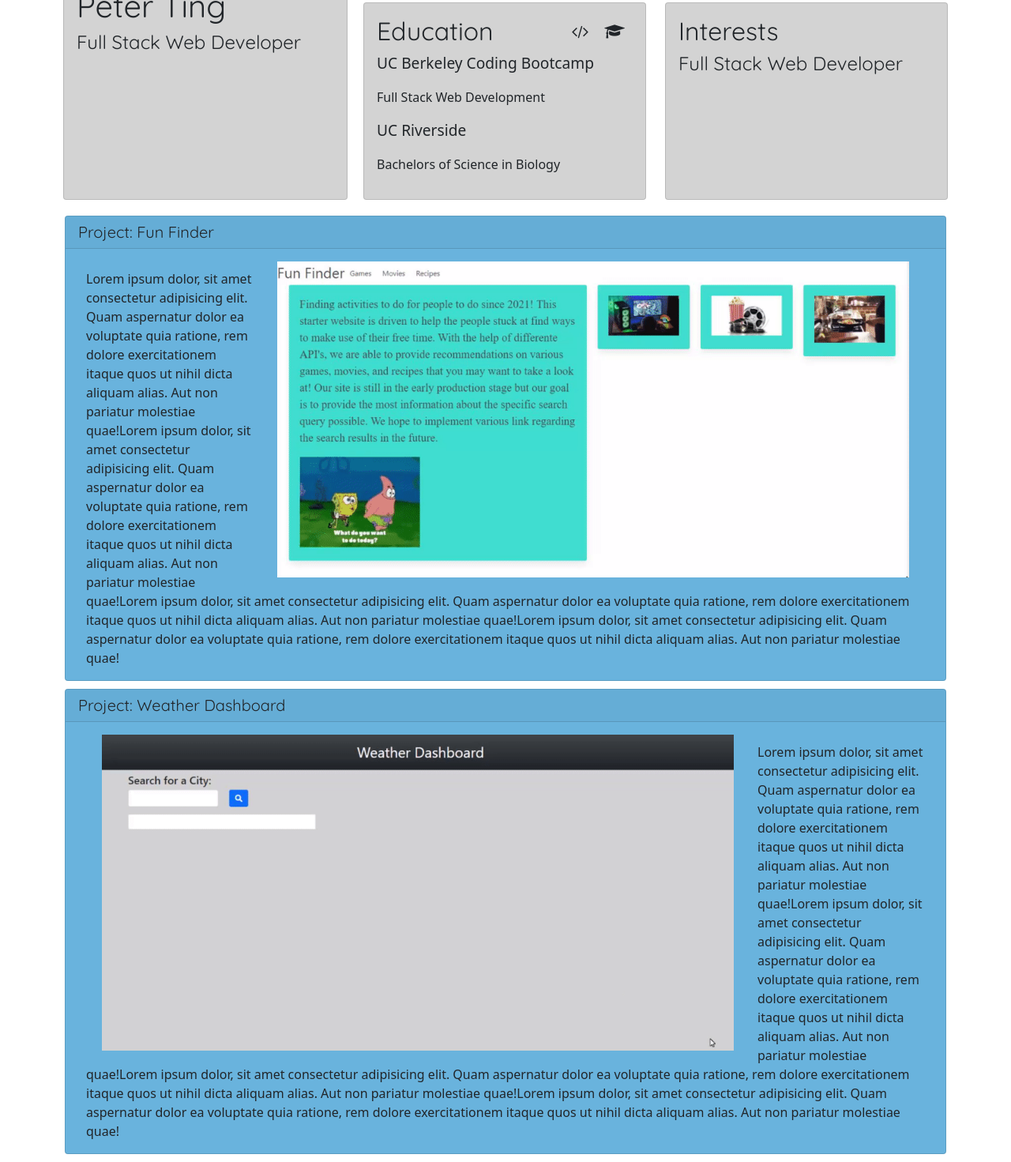
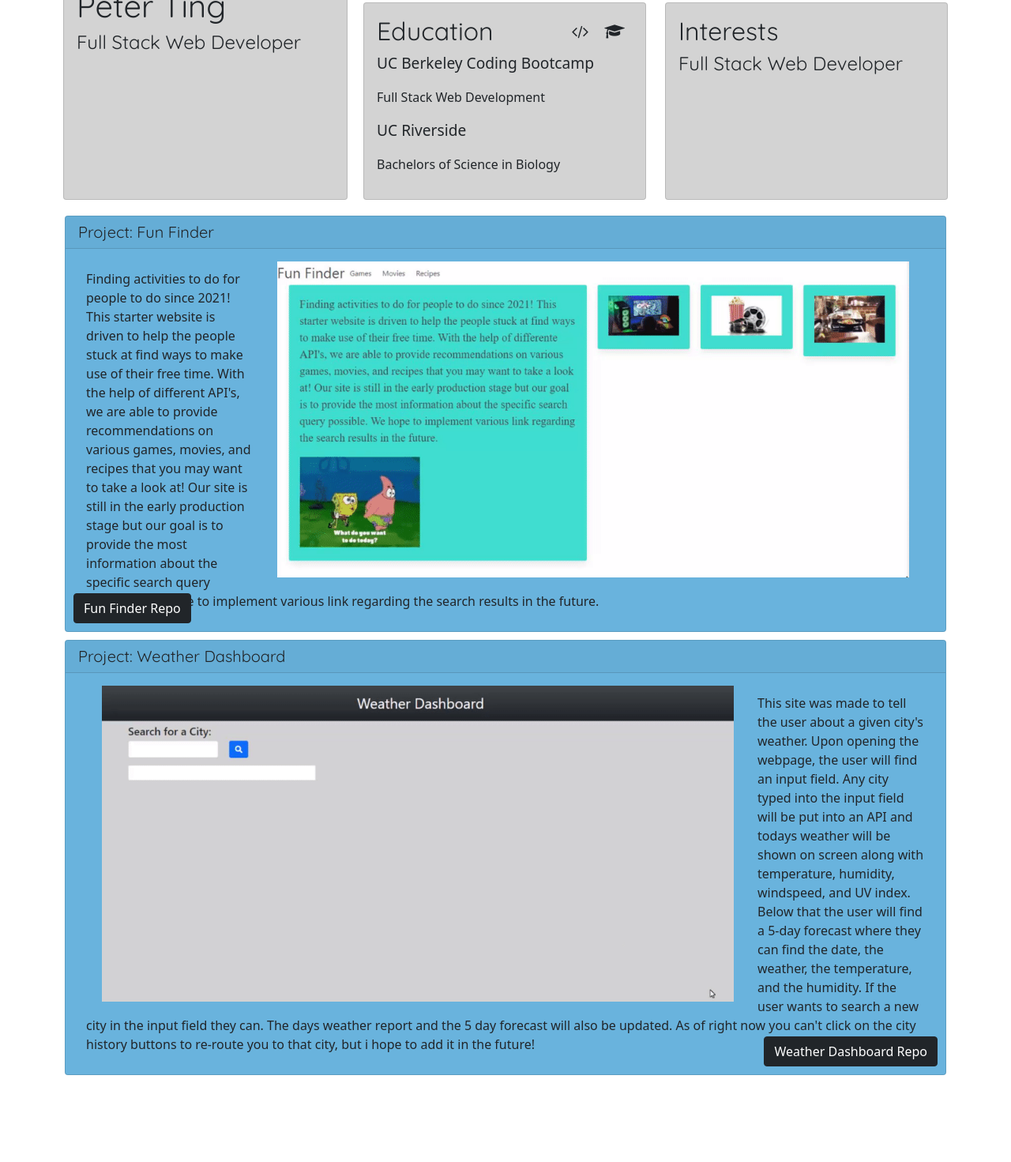
Before and after one commit to Pting1995/Portfolio-mk2, a plain HTML site: page index.html in a window 1280 px wide. Shown: the part 465-1936 px from the top of the page at 79% size. After the commit the page ends 1836 px from the top, so only its background shows below. Drawn offline with nearby package versions, Linux system fonts and the light colour scheme.

Commit message:
added project descriptions and buttons to the respective repo

```diff
--- a/index.html
+++ b/index.html
@@ -91,21 +91,21 @@
             <h5 class="card-header important">Project: Fun Finder</h5>
             <div class="card-body">
                 <img src="Assets/Images/fun-finder-demo-1400x700.gif" width="800px" ALIGN="right" HSPACE="30">
-                <p class="card-text project-description">Lorem ipsum dolor, sit amet consectetur adipisicing elit. Quam aspernatur dolor ea voluptate quia ratione, rem dolore exercitationem itaque quos ut nihil dicta aliquam alias. Aut non pariatur molestiae quae!Lorem ipsum dolor, sit amet consectetur adipisicing elit. Quam aspernatur dolor ea voluptate quia ratione, rem dolore exercitationem itaque quos ut nihil dicta aliquam alias. Aut non pariatur molestiae quae!Lorem ipsum dolor, sit amet consectetur adipisicing elit. Quam aspernatur dolor ea voluptate quia ratione, rem dolore exercitationem itaque quos ut nihil dicta aliquam alias. Aut non pariatur molestiae quae!Lorem ipsum dolor, sit amet consectetur adipisicing elit. Quam aspernatur dolor ea voluptate quia ratione, rem dolore exercitationem itaque quos ut nihil dicta aliquam alias. Aut non pariatur molestiae quae!</p>
-
+                <p class="card-text project-description">Finding activities to do for people to do since 2021! This starter website is driven to help the people stuck at find ways to make use of their free time. With the help of different API's, we are able to provide recommendations on various games, movies, and recipes that you may want to take a look at! Our site is still in the early production stage but our goal is to provide the most information about the specific search query possible. We hope to implement various link regarding the search results in the future.</p>
+                <a href="https://github.com/Pting1995/Fun-Finder" class="btn btn-dark button-bottom button-left" target="blank">Fun Finder Repo</a>
             </div>
         </div>
         <div class="card project-card">
             <h5 class="card-header important">Project: Weather Dashboard</h5>
             <div class="card-body">
                 <img src="Assets/Images/weather-demo-1400x700.gif" width="800px" ALIGN="left" HSPACE="30">
-                <p class="card-text project-description">Lorem ipsum dolor, sit amet consectetur adipisicing elit. Quam aspernatur dolor ea voluptate quia ratione, rem dolore exercitationem itaque quos ut nihil dicta aliquam alias. Aut non pariatur molestiae quae!Lorem ipsum dolor, sit amet consectetur adipisicing elit. Quam aspernatur dolor ea voluptate quia ratione, rem dolore exercitationem itaque quos ut nihil dicta aliquam alias. Aut non pariatur molestiae quae!Lorem ipsum dolor, sit amet consectetur adipisicing elit. Quam aspernatur dolor ea voluptate quia ratione, rem dolore exercitationem itaque quos ut nihil dicta aliquam alias. Aut non pariatur molestiae quae!Lorem ipsum dolor, sit amet consectetur adipisicing elit. Quam aspernatur dolor ea voluptate quia ratione, rem dolore exercitationem itaque quos ut nihil dicta aliquam alias. Aut non pariatur molestiae quae!</p>
-
+                <p class="card-text project-description">This site was made to tell the user about a given city's weather. Upon opening the webpage, the user will find an input field. Any city typed into the input field will be put into an API and todays weather will be shown on screen along with temperature, humidity, windspeed, and UV index. Below that the user will find a 5-day forecast where they can find the date, the weather, the temperature, and the humidity. If the user wants to search a new city in the input field they can. The days weather report and the 5 day forecast will also be updated. As of right now you can't click on the city history buttons to re-route you to that city, but i hope to add it in the future!</p>
+                <a href="https://github.com/Pting1995/weather" class="btn btn-dark button-bottom button-right" target="blank">Weather Dashboard Repo</a>
             </div>
         </div>
     </div>
     <div class="container-lg" id="contact-me">
-
+        <!-- git push when u get back -->
     </div>
 </body>
 
```
